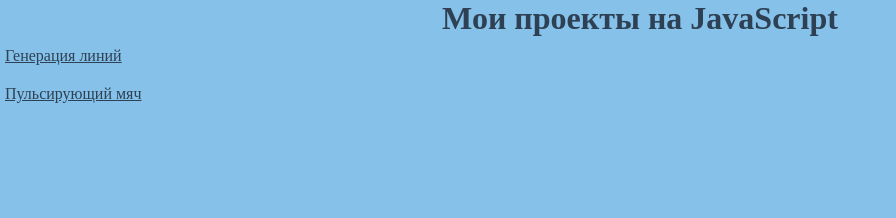
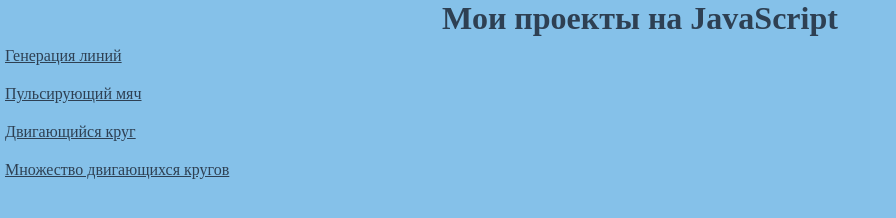
Before and after one commit to bikishov/bikishov.github.io, a plain HTML site: page canvas/index.html in a window 1280 px wide. Shown: the whole page, without its empty margins (0-896 px from the left). Drawn offline with Linux system fonts and the light colour scheme.

Commit message:
Update index.html

```diff
--- a/canvas/index.html
+++ b/canvas/index.html
@@ -40,6 +40,12 @@
          <li>
             <a href="pulseball">Пульсирующий мяч</a>
         </li>
+         <li>
+            <a href="movingcirclearound">Двигающийся круг</a>
+        </li>
+         <li>
+            <a href="movingcirclesaround">Множество двигающихся кругов</a>
+        </li>
     </ul>
     </main>
 </body>
```
